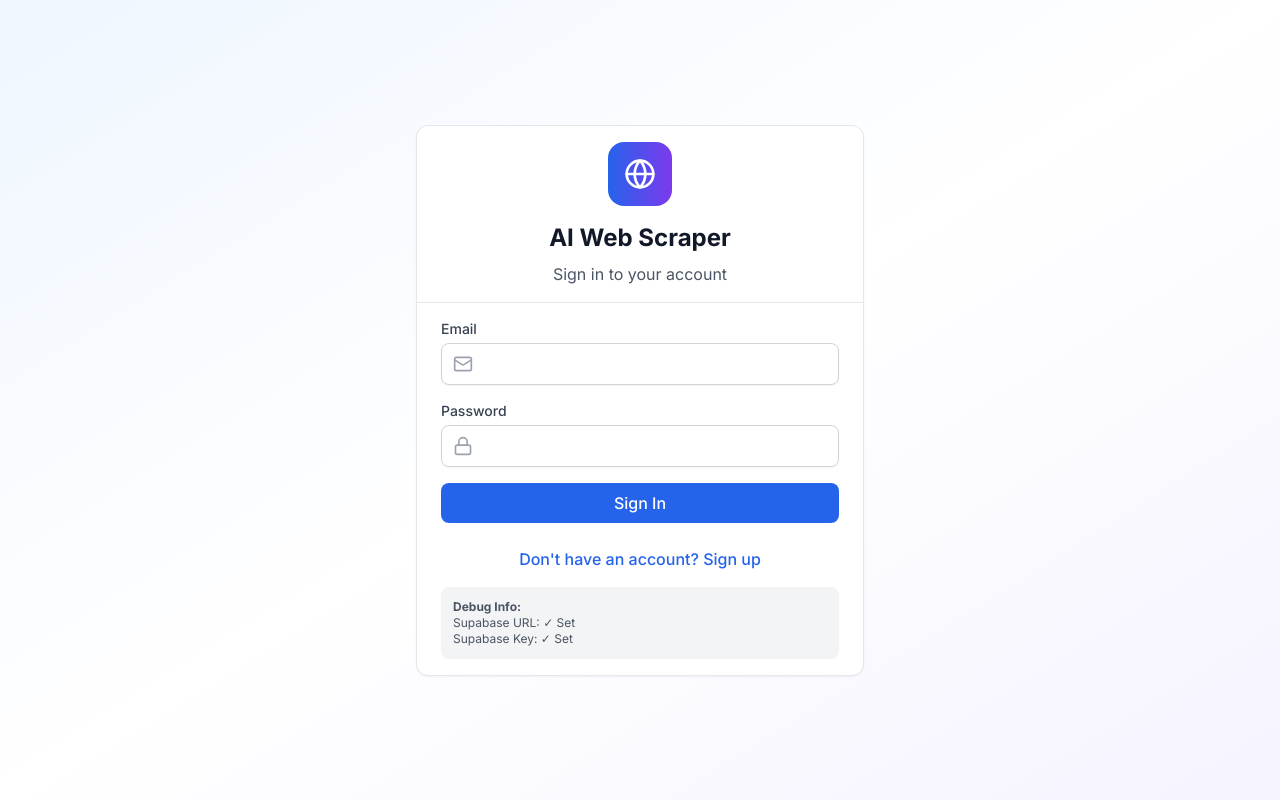
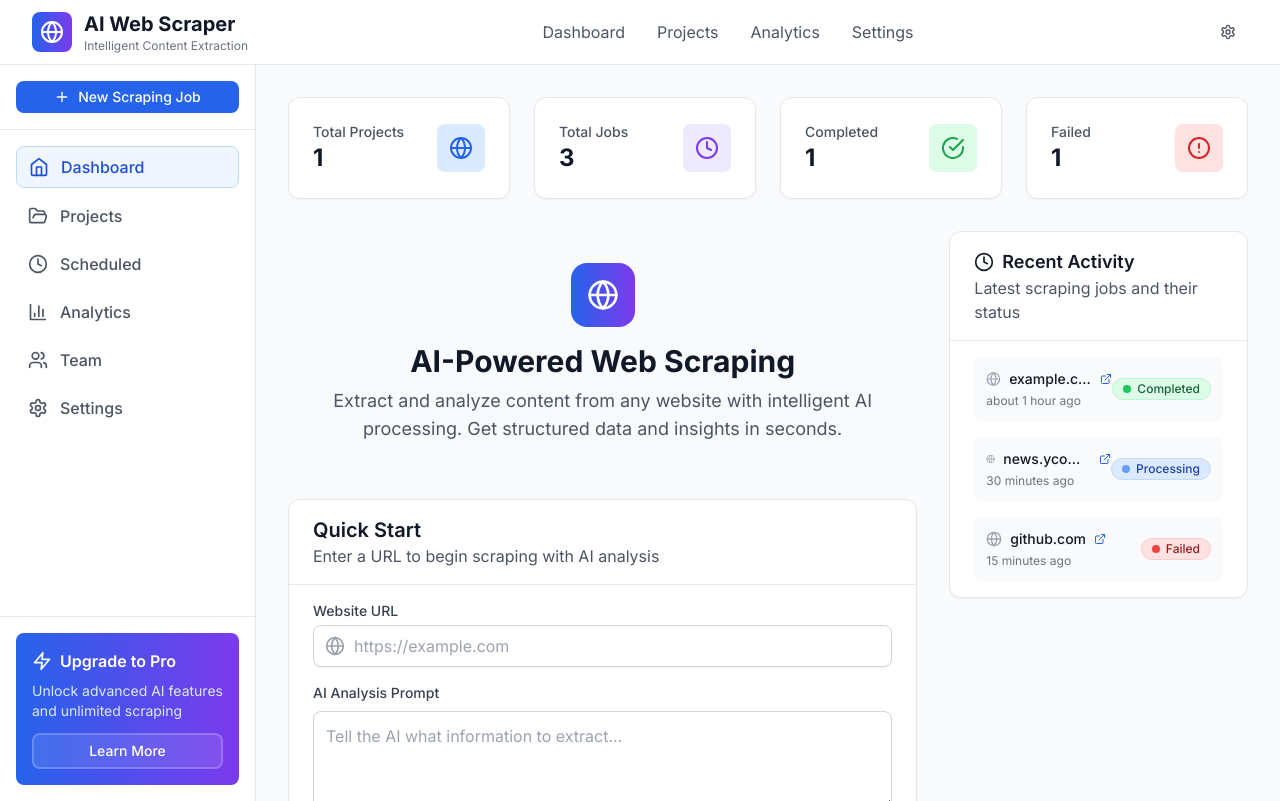
Before and after one commit to SanthanaTodatry/WebScraperMVP, a React (Vite) app: page / in a window 1280 px wide. Built offline with nearby package versions, Linux system fonts and the light colour scheme; no server answers.

Commit message:
Remove Authentication System

```diff
--- a/src/App.tsx
+++ b/src/App.tsx
@@ -1,9 +1,6 @@
-import React, { useEffect, useState } from 'react'
+import React, { useState } from 'react'
 import { QueryClient, QueryClientProvider } from '@tanstack/react-query'
 import { Toaster } from 'react-hot-toast'
-import { useAuthStore } from './stores/authStore'
-import { useScrapingStore } from './stores/scrapingStore'
-import { AuthForm } from './components/auth/AuthForm'
 import { Header } from './components/layout/Header'
 import { Sidebar } from './components/layout/Sidebar'
 import { Dashboard } from './components/dashboard/Dashboard'
@@ -11,39 +8,7 @@ import { Dashboard } from './components/dashboard/Dashboard'
 const queryClient = new QueryClient()
 
 function App() {
-  const { user, loading, initialized, initialize } = useAuthStore()
-  const { fetchProjects } = useScrapingStore()
   const [activeTab, setActiveTab] = useState('dashboard')
-
-  useEffect(() => {
-    initialize()
-  }, [initialize])
-
-  useEffect(() => {
-    if (user) {
-      fetchProjects()
-    }
-  }, [user, fetchProjects])
-
-  if (!initialized) {
-    return (
-      <div className="min-h-screen bg-gray-50 flex items-center justify-center">
-        <div className="text-center">
-          <div className="animate-spin rounded-full h-12 w-12 border-b-2 border-primary-600 mx-auto mb-4"></div>
-          <p className="text-gray-600">Loading...</p>
-        </div>
-      </div>
-    )
-  }
-
-  if (!user) {
-    return (
-      <QueryClientProvider client={queryClient}>
-        <AuthForm />
-        <Toaster position="top-right" />
-      </QueryClientProvider>
-    )
-  }
 
   const renderContent = () => {
     switch (activeTab) {
--- a/src/components/auth/AuthForm.tsx
+++ /dev/null
@@ -1,177 +0,0 @@
-import React, { useState } from 'react'
-import { useForm } from 'react-hook-form'
-import { useAuthStore } from '../../stores/authStore'
-import { Button } from '../ui/Button'
-import { Input } from '../ui/Input'
-import { Card, CardContent, CardHeader } from '../ui/Card'
-import { Globe, Mail, Lock, User, AlertCircle } from 'lucide-react'
-import toast from 'react-hot-toast'
-
-interface AuthFormData {
-  email: string
-  password: string
-  fullName?: string
-}
-
-export const AuthForm: React.FC = () => {
-  const [isSignUp, setIsSignUp] = useState(false)
-  const { signIn, signUp, loading, error, clearError } = useAuthStore()
-  const { register, handleSubmit, formState: { errors }, reset } = useForm<AuthFormData>()
-
-  const onSubmit = async (data: AuthFormData) => {
-    try {
-      clearError()
-      if (isSignUp) {
-        await signUp(data.email, data.password, data.fullName || '')
-        toast.success('Account created successfully!')
-      } else {
-        await signIn(data.email, data.password)
-        toast.success('Signed in successfully!')
-      }
-      reset()
-    } catch (error) {
-      const message = error instanceof Error ? error.message : 'Authentication failed'
-      toast.error(message)
-    }
-  }
-
-  // Check if Supabase is configured
-  const isConfigured = import.meta.env.VITE_SUPABASE_URL && import.meta.env.VITE_SUPABASE_ANON_KEY
-
-  if (!isConfigured) {
-    return (
-      <div className="min-h-screen bg-gradient-to-br from-primary-50 via-white to-secondary-50 flex items-center justify-center p-4">
-        <Card className="w-full max-w-md">
-          <CardHeader className="text-center">
-            <div className="flex justify-center mb-4">
-              <div className="flex items-center justify-center w-16 h-16 bg-gradient-to-r from-error-600 to-warning-600 rounded-2xl">
-                <AlertCircle className="h-8 w-8 text-white" />
-              </div>
-            </div>
-            <h1 className="text-2xl font-bold text-gray-900">Configuration Required</h1>
-            <p className="text-gray-600 mt-2">
-              Please set up your Supabase credentials to continue
-            </p>
-          </CardHeader>
-
-          <CardContent>
-            <div className="space-y-4 text-sm text-gray-600">
-              <p>To use this application, you need to:</p>
-              <ol className="list-decimal list-inside space-y-2">
-                <li>Create a Supabase project at <a href="https://supabase.com" target="_blank" rel="noopener noreferrer" className="text-primary-600 hover:underline">supabase.com</a></li>
-                <li>Copy your project URL and anon key</li>
-                <li>Set the environment variables in your .env file</li>
-              </ol>
-              <div className="bg-gray-100 p-3 rounded-lg font-mono text-xs">
-                VITE_SUPABASE_URL=your_project_url<br/>
-                VITE_SUPABASE_ANON_KEY=your_anon_key
-              </div>
-            </div>
-          </CardContent>
-        </Card>
-      </div>
-    )
-  }
-
-  return (
-    <div className="min-h-screen bg-gradient-to-br from-primary-50 via-white to-secondary-50 flex items-center justify-center p-4">
-      <Card className="w-full max-w-md">
-        <CardHeader className="text-center">
-          <div className="flex justify-center mb-4">
-            <div className="flex items-center justify-center w-16 h-16 bg-gradient-to-r from-primary-600 to-secondary-600 rounded-2xl">
-              <Globe className="h-8 w-8 text-white" />
-            </div>
-          </div>
-          <h1 className="text-2xl font-bold text-gray-900">AI Web Scraper</h1>
-          <p className="text-gray-600 mt-2">
-            {isSignUp ? 'Create your account' : 'Sign in to your account'}
-          </p>
-        </CardHeader>
-
-        <CardContent>
-          {error && (
-            <div className="mb-4 p-3 bg-error-50 border border-error-200 rounded-lg">
-              <div className="flex items-center space-x-2">
-                <AlertCircle className="h-4 w-4 text-error-600" />
-                <p className="text-sm text-error-700">{error}</p>
-              </div>
-            </div>
-          )}
-
-          <form onSubmit={handleSubmit(onSubmit)} className="space-y-4">
-            {isSignUp && (
-              <Input
-                label="Full Name"
-                icon={<User className="h-5 w-5 text-gray-400" />}
-                {...register('fullName', { required: isSignUp ? 'Full name is required' : false })}
-                error={errors.fullName?.message}
-              />
-            )}
-
-            <Input
-              label="Email"
-              type="email"
-              icon={<Mail className="h-5 w-5 text-gray-400" />}
-              {...register('email', {
-                required: 'Email is required',
-                pattern: {
-                  value: /^[A-Z0-9._%+-]+@[A-Z0-9.-]+\.[A-Z]{2,}$/i,
-                  message: 'Invalid email address'
-                }
-              })}
-              error={errors.email?.message}
-            />
-
-            <Input
-              label="Password"
-              type="password"
-              icon={<Lock className="h-5 w-5 text-gray-400" />}
-              {...register('password', {
-                required: 'Password is required',
-                minLength: {
-                  value: 6,
-                  message: 'Password must be at least 6 characters'
-                }
-              })}
-              error={errors.password?.message}
-            />
-
-            <Button
-              type="submit"
-              className="w-full"
-              loading={loading}
-            >
-              {isSignUp ? 'Create Account' : 'Sign In'}
-            </Button>
-          </form>
-
-          <div className="mt-6 text-center">
-            <button
-              type="button"
-              onClick={() => {
-                setIsSignUp(!isSignUp)
-                clearError()
-                reset()
-              }}
-              className="text-primary-600 hover:text-primary-700 font-medium"
-            >
-              {isSignUp
-                ? 'Already have an account? Sign in'
-                : "Don't have an account? Sign up"
-              }
-            </button>
-          </div>
-
-          {/* Debug info in development */}
-          {import.meta.env.DEV && (
-            <div className="mt-4 p-3 bg-gray-100 rounded-lg text-xs text-gray-600">
-              <p><strong>Debug Info:</strong></p>
-              <p>Supabase URL: {import.meta.env.VITE_SUPABASE_URL ? '✓ Set' : '✗ Missing'}</p>
-              <p>Supabase Key: {import.meta.env.VITE_SUPABASE_ANON_KEY ? '✓ Set' : '✗ Missing'}</p>
-            </div>
-          )}
-        </CardContent>
-      </Card>
-    </div>
-  )
-}
--- a/src/components/dashboard/QuickStart.tsx
+++ b/src/components/dashboard/QuickStart.tsx
@@ -17,8 +17,8 @@ export const QuickStart: React.FC = () => {
   const { createJob, projects } = useScrapingStore()
   const { register, handleSubmit, formState: { errors }, reset } = useForm<QuickStartFormData>()
 
-  // Create a default project if none exists
-  const defaultProject = projects[0] || { id: 'temp', name: 'Quick Start' }
+  // Use the first project or create a default one
+  const defaultProject = projects[0] || { id: '1', name: 'Demo Project' }
 
   const onSubmit = async (data: QuickStartFormData) => {
     try {
@@ -30,9 +30,13 @@ export const QuickStart: React.FC = () => {
         throw new Error('Please enter a valid URL')
       }
 
-      // TODO: Add Firecrawl validation here
+      // Add protocol if missing
+      let url = data.url
+      if (!url.startsWith('http://') && !url.startsWith('https://')) {
+        url = 'https://' + url
+      }
 
-      await createJob(defaultProject.id, data.url, data.aiPrompt)
+      await createJob(defaultProject.id, url, data.aiPrompt)
       toast.success('Scraping job created successfully!')
       reset()
     } catch (error) {
--- a/src/components/layout/Header.tsx
+++ b/src/components/layout/Header.tsx
@@ -1,11 +1,8 @@
 import React from 'react'
-import { User, Settings, LogOut, Globe } from 'lucide-react'
-import { useAuthStore } from '../../stores/authStore'
+import { Settings, Globe } from 'lucide-react'
 import { Button } from '../ui/Button'
 
 export const Header: React.FC = () => {
-  const { user, signOut } = useAuthStore()
-
   return (
     <header className="bg-white border-b border-gray-200 sticky top-0 z-50">
       <div className="max-w-7xl mx-auto px-4 sm:px-6 lg:px-8">
@@ -37,28 +34,11 @@ export const Header: React.FC = () => {
             </a>
           </nav>
 
-          {/* User Menu */}
+          {/* Settings Button */}
           <div className="flex items-center space-x-4">
-            <div className="flex items-center space-x-3">
-              <div className="w-8 h-8 bg-gradient-to-r from-primary-600 to-secondary-600 rounded-full flex items-center justify-center">
-                <User className="h-4 w-4 text-white" />
-              </div>
-              <div className="hidden md:block">
-                <p className="text-sm font-medium text-gray-900">
-                  {user?.user_metadata?.full_name || user?.email}
-                </p>
-                <p className="text-xs text-gray-500">Premium Plan</p>
-              </div>
-            </div>
-
-            <div className="flex space-x-2">
-              <Button variant="ghost" size="sm">
-                <Settings className="h-4 w-4" />
-              </Button>
-              <Button variant="ghost" size="sm" onClick={signOut}>
-                <LogOut className="h-4 w-4" />
-              </Button>
-            </div>
+            <Button variant="ghost" size="sm">
+              <Settings className="h-4 w-4" />
+            </Button>
           </div>
         </div>
       </div>
--- a/src/stores/scrapingStore.ts
+++ b/src/stores/scrapingStore.ts
@@ -1,5 +1,4 @@
 import { create } from 'zustand'
-import { supabase } from '../lib/supabase'
 import { ScrapingJob, ScrapingResult, ScrapingProject } from '../types'
 
 interface ScrapingState {
@@ -18,9 +17,53 @@ interface ScrapingState {
   updateJobStatus: (jobId: string, status: string, errorMessage?: string) => Promise<void>
 }
 
+// Mock data for demonstration
+const mockProjects: ScrapingProject[] = [
+  {
+    id: '1',
+    user_id: 'demo-user',
+    name: 'Demo Project',
+    description: 'A sample project for testing',
+    created_at: new Date().toISOString(),
+    updated_at: new Date().toISOString(),
+  }
+]
+
+const mockJobs: ScrapingJob[] = [
+  {
+    id: '1',
+    project_id: '1',
+    user_id: 'demo-user',
+    url: 'https://example.com',
+    status: 'completed',
+    ai_analysis_prompt: 'Extract main content and summarize',
+    created_at: new Date(Date.now() - 3600000).toISOString(), // 1 hour ago
+    completed_at: new Date(Date.now() - 3000000).toISOString(), // 50 minutes ago
+  },
+  {
+    id: '2',
+    project_id: '1',
+    user_id: 'demo-user',
+    url: 'https://news.ycombinator.com',
+    status: 'processing',
+    ai_analysis_prompt: 'Extract top stories and their scores',
+    created_at: new Date(Date.now() - 1800000).toISOString(), // 30 minutes ago
+  },
+  {
+    id: '3',
+    project_id: '1',
+    user_id: 'demo-user',
+    url: 'https://github.com',
+    status: 'failed',
+    ai_analysis_prompt: 'Extract trending repositories',
+    created_at: new Date(Date.now() - 900000).toISOString(), // 15 minutes ago
+    error_message: 'Rate limit exceeded',
+  }
+]
+
 export const useScrapingStore = create<ScrapingState>((set, get) => ({
-  projects: [],
-  jobs: [],
+  projects: mockProjects,
+  jobs: mockJobs,
   results: [],
   loading: false,
   error: null,
@@ -28,25 +71,20 @@ export const useScrapingStore = create<ScrapingState>((set, get) => ({
   createProject: async (name: string, description?: string) => {
     set({ loading: true, error: null })
     try {
-      const { data: { user } } = await supabase.auth.getUser()
-      if (!user) throw new Error('User not authenticated')
+      // Simulate API call
+      await new Promise(resolve => setTimeout(resolve, 1000))
 
-      const { data, error } = await supabase
-        .from('scraping_projects')
-        .insert([
-          {
-            user_id: user.id,
-            name,
-            description,
-          },
-        ])
-        .select()
-        .single()
-
-      if (error) throw error
+      const newProject: ScrapingProject = {
+        id: Date.now().toString(),
+        user_id: 'demo-user',
+        name,
+        description,
+        created_at: new Date().toISOString(),
+        updated_at: new Date().toISOString(),
+      }
 
       set((state) => ({
-        projects: [...state.projects, data],
+        projects: [...state.projects, newProject],
         loading: false,
       }))
     } catch (error) {
@@ -58,18 +96,11 @@ export const useScrapingStore = create<ScrapingState>((set, get) => ({
   fetchProjects: async () => {
     set({ loading: true, error: null })
     try {
-      const { data: { user } } = await supabase.auth.getUser()
-      if (!user) throw new Error('User not authenticated')
+      // Simulate API call
+      await new Promise(resolve => setTimeout(resolve, 500))
 
-      const { data, error } = await supabase
-        .from('scraping_projects')
-        .select('*')
-        .eq('user_id', user.id)
-        .order('created_at', { ascending: false })
-
-      if (error) throw error
-
-      set({ projects: data || [], loading: false })
+      // Projects are already loaded with mock data
+      set({ loading: false })
     } catch (error) {
       console.error('Fetch projects error:', error)
       set({ error: error instanceof Error ? error.message : 'Unknown error', loading: false })
@@ -79,32 +110,32 @@ export const useScrapingStore = create<ScrapingState>((set, get) => ({
   createJob: async (projectId: string, url: string, aiPrompt?: string) => {
     set({ loading: true, error: null })
     try {
-      const { data: { user } } = await supabase.auth.getUser()
-      if (!user) throw new Error('User not authenticated')
+      // Simulate API call
+      await new Promise(resolve => setTimeout(resolve, 1000))
 
-      const { data, error } = await supabase
-        .from('scraping_jobs')
-        .insert([
-          {
-            project_id: projectId,
-            user_id: user.id,
-            url,
-            ai_analysis_prompt: aiPrompt,
-            status: 'pending',
-          },
-        ])
-        .select()
-        .single()
-
-      if (error) throw error
+      const newJob: ScrapingJob = {
+        id: Date.now().toString(),
+        project_id: projectId,
+        user_id: 'demo-user',
+        url,
+        status: 'pending',
+        ai_analysis_prompt: aiPrompt,
+        created_at: new Date().toISOString(),
+      }
 
       set((state) => ({
-        jobs: [...state.jobs, data],
+        jobs: [newJob, ...state.jobs],
         loading: false,
       }))
 
-      // TODO: Trigger actual scraping process
-      // This would call your Edge Function or API endpoint
+      // Simulate job processing
+      setTimeout(() => {
+        get().updateJobStatus(newJob.id, 'processing')
+      }, 2000)
+
+      setTimeout(() => {
+        get().updateJobStatus(newJob.id, 'completed')
+      }, 5000)
 
     } catch (error) {
       console.error('Create job error:', error)
@@ -115,23 +146,15 @@ export const useScrapingStore = create<ScrapingState>((set, get) => ({
   fetchJobs: async (projectId?: string) => {
     set({ loading: true, error: null })
     try {
-      const { data: { user } } = await supabase.auth.getUser()
-      if (!user) throw new Error('User not authenticated')
+      // Simulate API call
+      await new Promise(resolve => setTimeout(resolve, 500))
 
-      let query = supabase
-        .from('scraping_jobs')
-        .select('*')
-        .eq('user_id', user.id)
-
+      let jobs = mockJobs
       if (projectId) {
-        query = query.eq('project_id', projectId)
+        jobs = jobs.filter(job => job.project_id === projectId)
       }
 
-      const { data, error } = await query.order('created_at', { ascending: false })
-
-      if (error) throw error
-
-      set({ jobs: data || [], loading: false })
+      set({ jobs, loading: false })
     } catch (error) {
       console.error('Fetch jobs error:', error)
       set({ error: error instanceof Error ? error.message : 'Unknown error', loading: false })
@@ -141,19 +164,11 @@ export const useScrapingStore = create<ScrapingState>((set, get) => ({
   fetchResults: async (jobId?: string) => {
     set({ loading: true, error: null })
     try {
-      let query = supabase
-        .from('scraping_results')
-        .select('*')
+      // Simulate API call
+      await new Promise(resolve => setTimeout(resolve, 500))
 
-      if (jobId) {
-        query = query.eq('job_id', jobId)
-      }
-
-      const { data, error } = await query.order('created_at', { ascending: false })
-
-      if (error) throw error
-
-      set({ results: data || [], loading: false })
+      // Mock results would go here
+      set({ results: [], loading: false })
     } catch (error) {
       console.error('Fetch results error:', error)
       set({ error: error instanceof Error ? error.message : 'Unknown error', loading: false })
@@ -162,22 +177,16 @@ export const useScrapingStore = create<ScrapingState>((set, get) => ({
 
   updateJobStatus: async (jobId: string, status: string, errorMessage?: string) => {
     try {
-      const { error } = await supabase
-        .from('scraping_jobs')
-        .update({
-          status,
-          error_message: errorMessage,
-          completed_at: status === 'completed' ? new Date().toISOString() : null,
-        })
-        .eq('id', jobId)
-
-      if (error) throw error
-
       // Update local state
       set((state) => ({
         jobs: state.jobs.map((job) =>
           job.id === jobId
-            ? { ...job, status, error_message: errorMessage }
+            ? {
+                ...job,
+                status: status as any,
+                error_message: errorMessage,
+                completed_at: status === 'completed' ? new Date().toISOString() : job.completed_at
+              }
             : job
         ),
       }))
```
